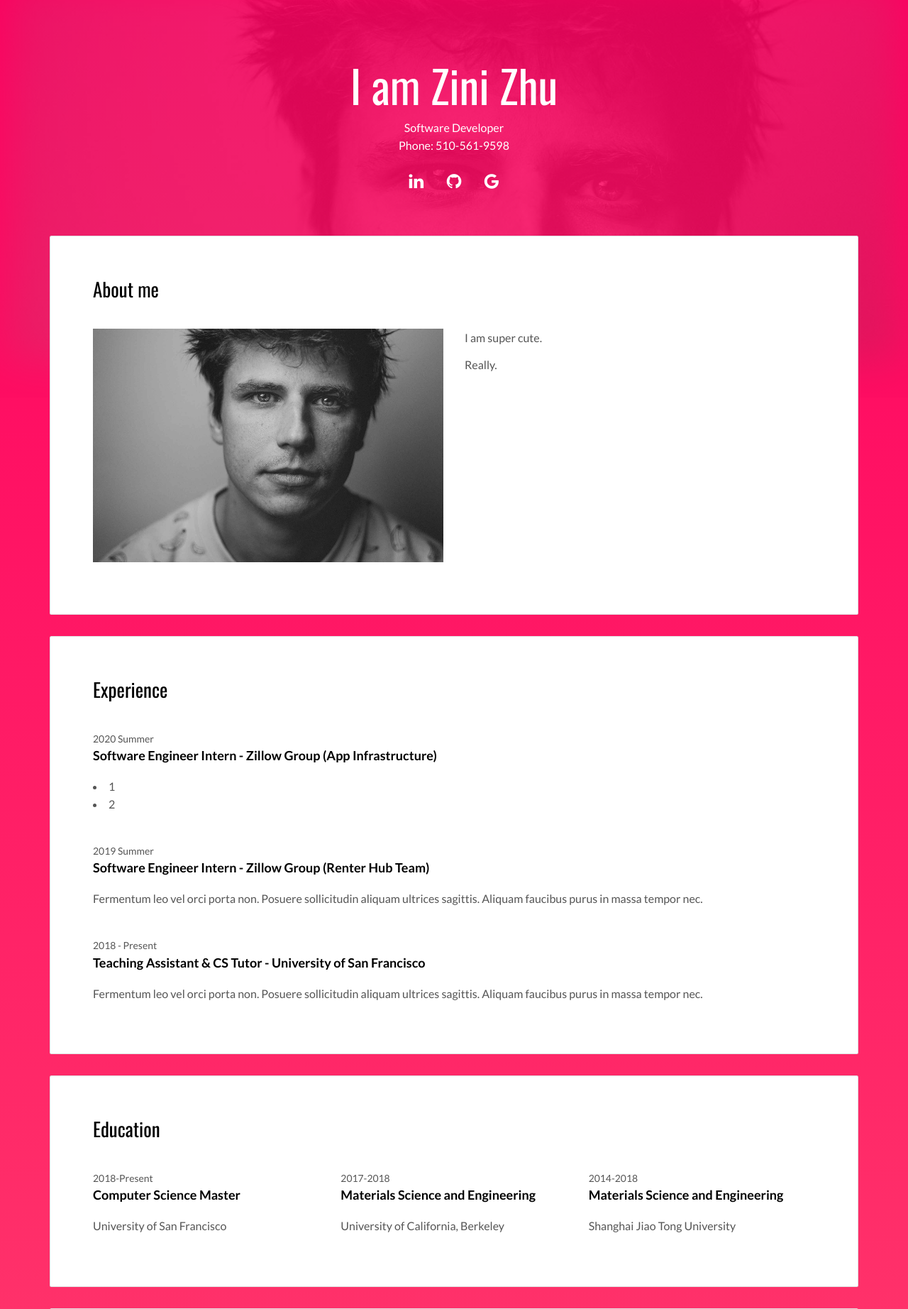
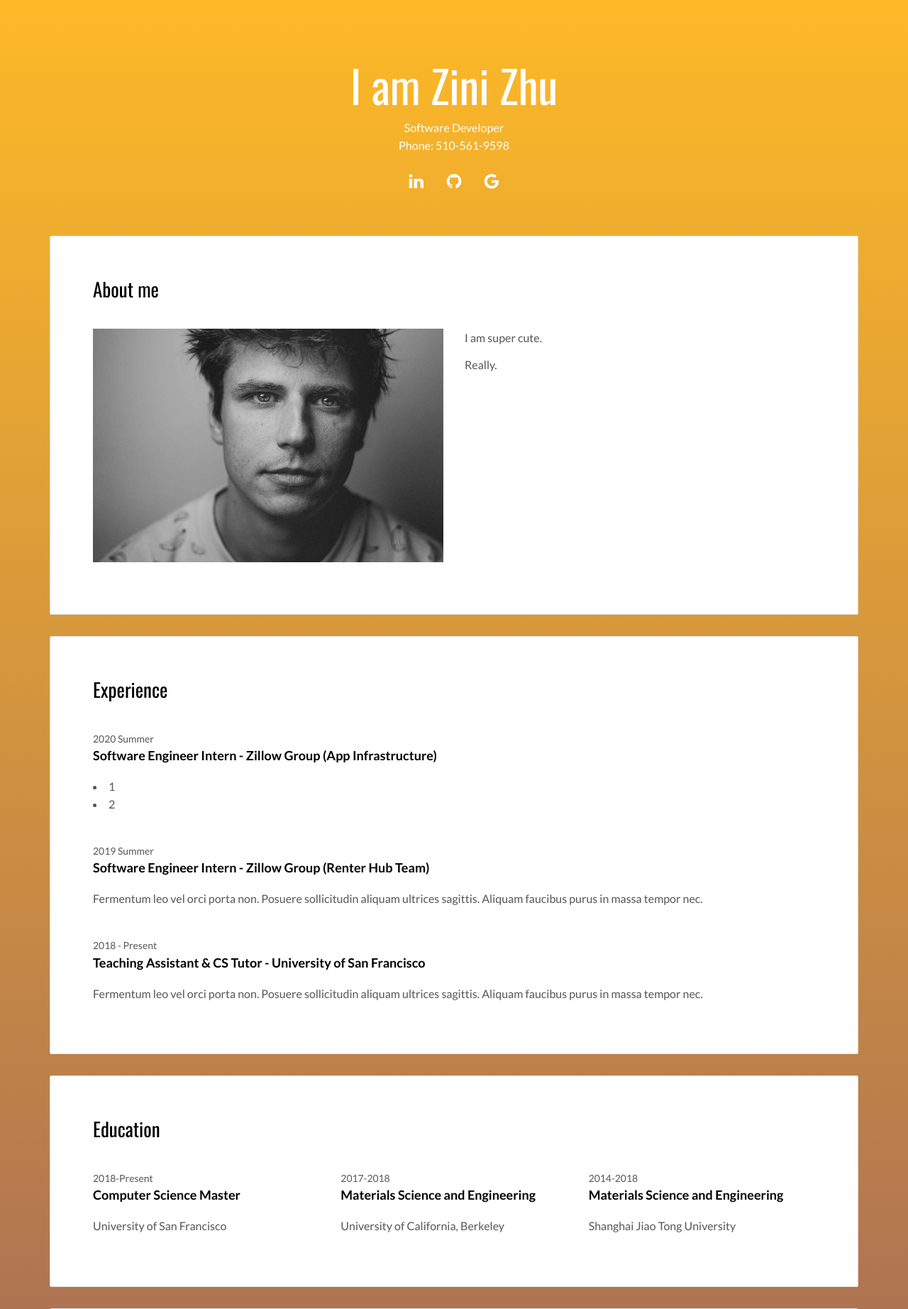
Before and after one commit to zinizhu/portfolio, a Flask app: page / in a window 1280 px wide. Shown: the top 1844 px of the page at 71% size. Run offline with Flask 2, Linux system fonts and the light colour scheme; some libraries are stand-ins or nearby versions.

Commit message:
change bg color

```diff
--- a/templates/index.html
+++ b/templates/index.html
@@ -25,12 +25,12 @@
     <link href="./static/main.d8e0d294.css" rel="stylesheet" />
   </head>
 
-  <body class="">
+  <body class="" style="background-image: linear-gradient(180deg,#FDB927 ,#552583);">
     <!-- Add your content of header -->
-    <div
+    <!-- <div
       class="background-color-layer"
       style="background-color: black; background-image: url('./static/assets/images/img-01.jpg')"
-    ></div>
+    ></div> -->
     <main class="content-wrapper">
       <header class="white-text-container section-container">
         <div class="text-center">
```
